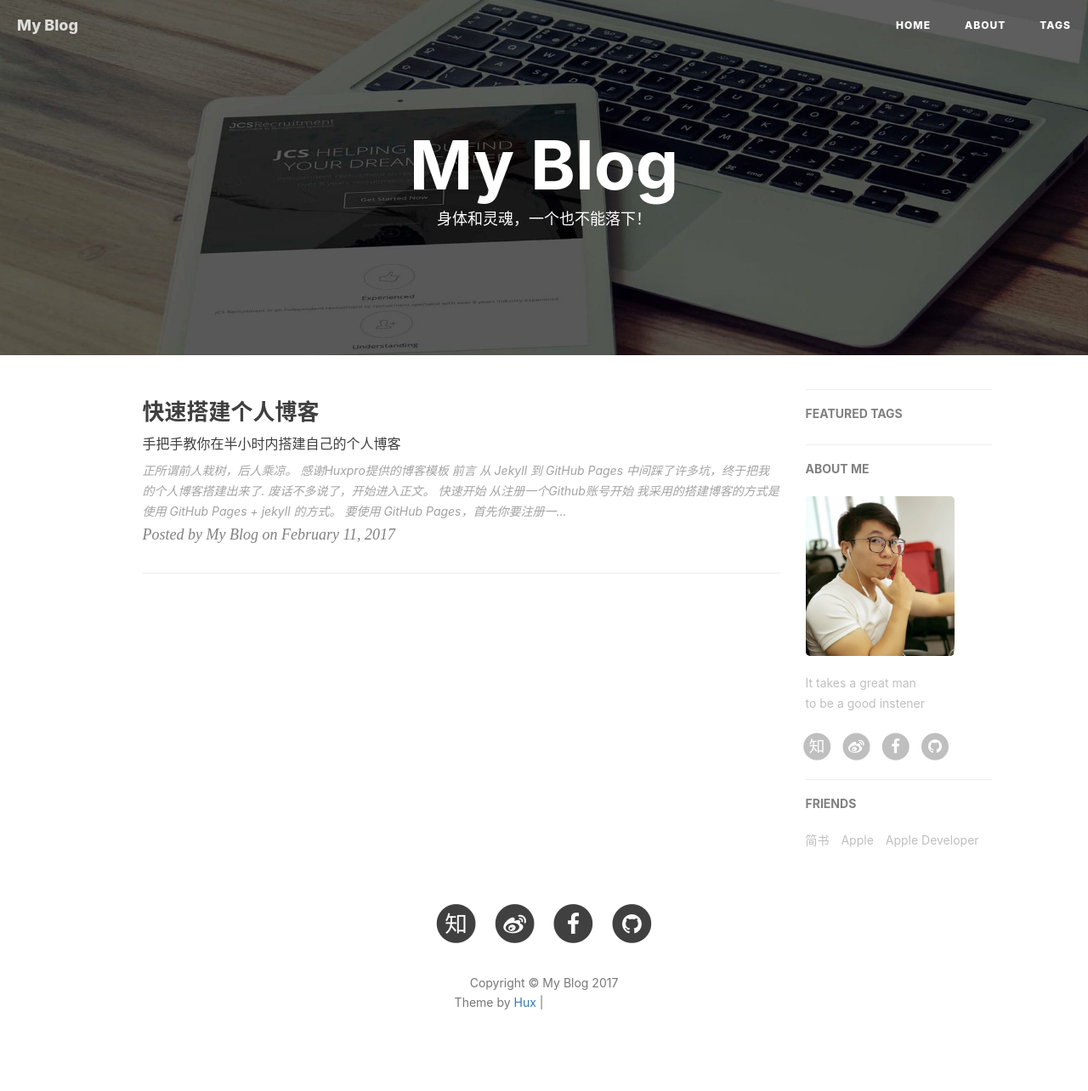
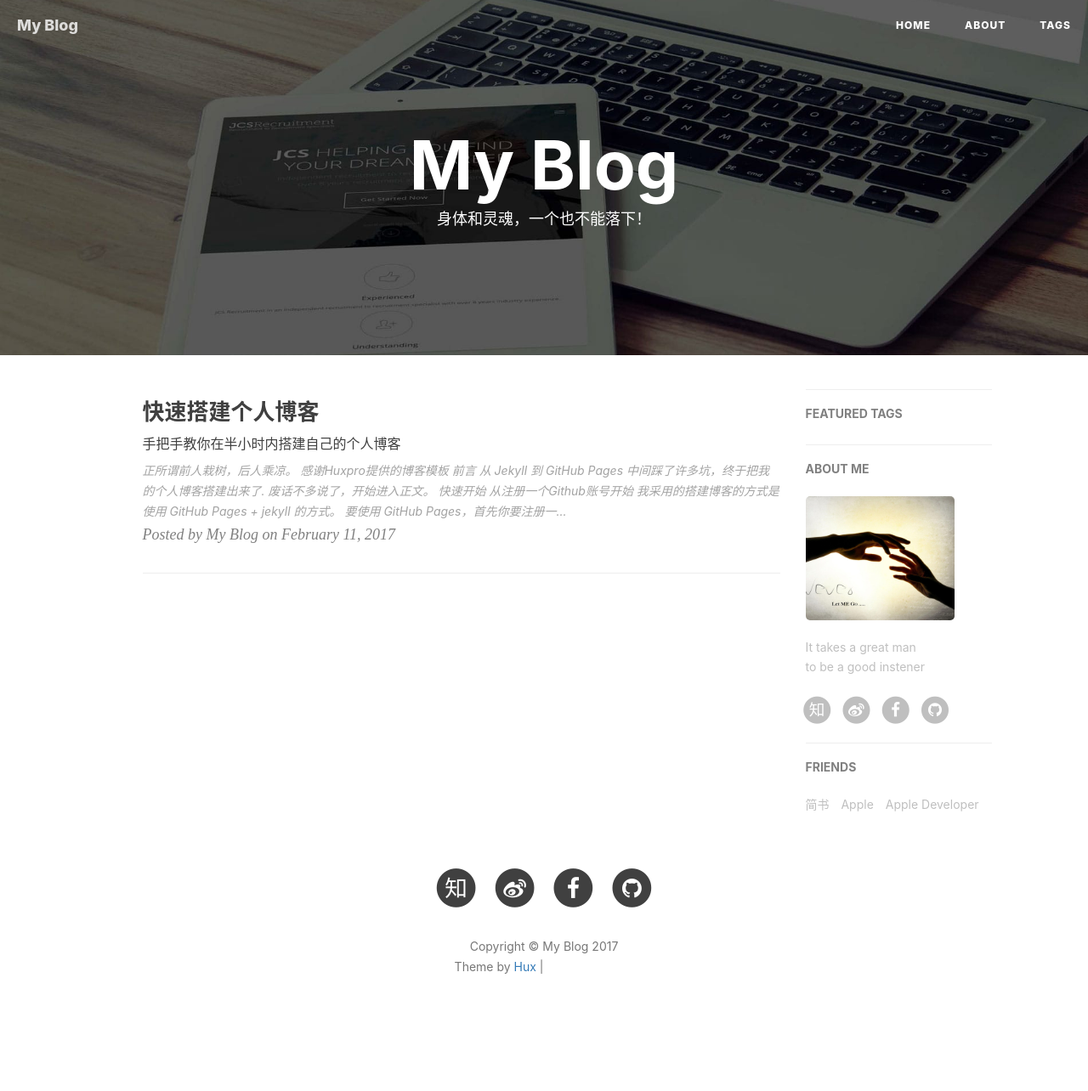
Before and after one commit to qixiaosong/qixiaosong.github.io, a Jekyll site: the page built from index.html, in a window 1280 px wide. Shown: the whole page at 85% size. Built offline with Jekyll 4.4.1, drawn with Linux system fonts in a browser that asks for light colours; nearby versions of some CDN libraries; the list of posts is cut into pages by our own code; comment, search, counter and statistics services are not loaded; after the commit the page ends 1242 px from its top, so only the background shows below that; grey boxes are pictures that could not be loaded.

Commit message:
no.3 commit

```diff
--- a/_config.yml
+++ b/_config.yml
@@ -12,7 +12,7 @@
 # Sidebar settings
 sidebar: true                           # whether or not using Sidebar.
 sidebar-about-description: "It takes a great man <br> to be a good instener"
-sidebar-avatar: img/avatar-by.JPG      # use absolute URL, seeing it's used in both `/` and `/about/`
+sidebar-avatar: img/song.JPG      # use absolute URL, seeing it's used in both `/` and `/about/`
 
 
 
```
Also changed, not shown: img/avatar-by.JPG (deleted), img/song.jpg (added).
